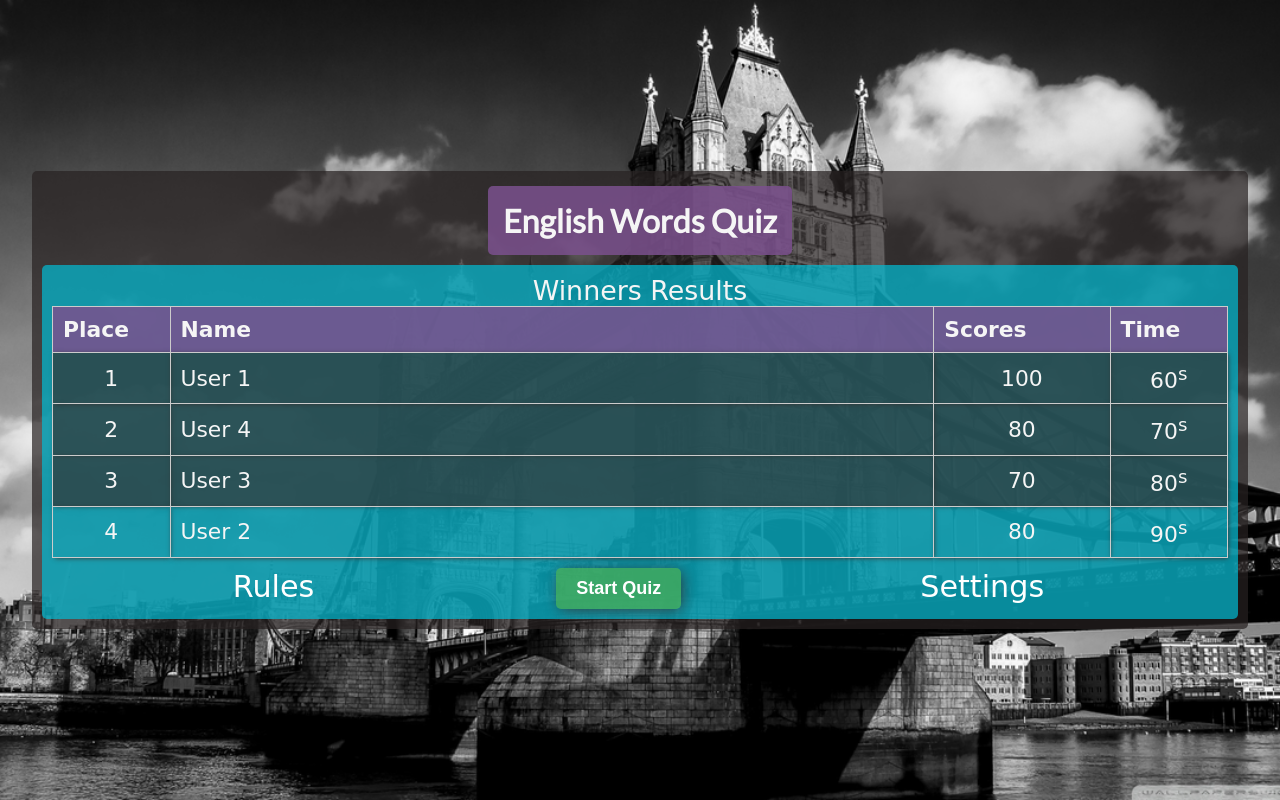
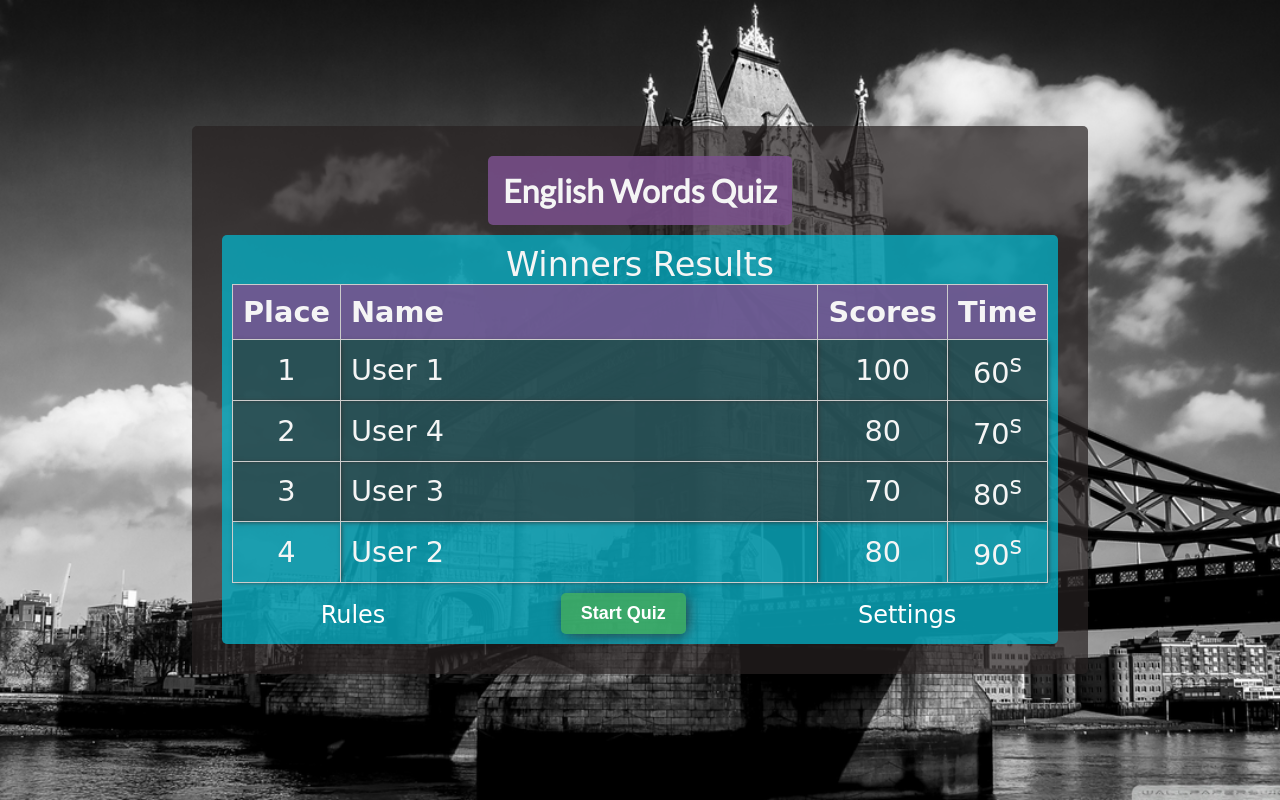
Before and after one commit to vladar21/english-words-quiz, a plain HTML site: page index.html in a window 1280 px wide. Drawn offline with Linux system fonts and the light colour scheme; a web font is replaced by a local one.

Commit message:
style: work with table width and font-size

```diff
--- a/assets/css/style.css
+++ b/assets/css/style.css
@@ -313,7 +313,7 @@
 #statistic-window {
     /* display: flex; */
     width: 100%;
-    font-size: 210%;
+    /* font-size: 210%; */
 }
 
 #winner-quiz-field {
@@ -330,8 +330,13 @@
 }
 
 /* Winner table styles */
+
+.winners-table {
+    width: 100%;
+}
+
 .winners-table caption {
-    font-size: 80%;
+    font-size: 150%;
 }
 
 /* Add some styles for the table header */
@@ -341,7 +346,7 @@
 }
 
 .winners-table tr {
-    font-size: 65%;
+    font-size: 110%;
 }
 
 .winners-table td {
@@ -384,7 +389,7 @@
 
 /* Style for statistic window controll area */
 .rules-start-settings {
-    width:90%;
+    width:100%;
     display: flex;
     flex-direction: row;
     flex-wrap: nowrap;
@@ -393,7 +398,7 @@
 
 .rules-start-settings a {
     font-family: 'Caveat', cursive;
-    font-size: 90%;
+    font-size: 150%;
     /* font-weight: bold; */
     text-decoration: none;
     color: white;
@@ -409,7 +414,7 @@
 
 
 /* Use a media query to make the table responsive */
-@media screen and (max-width: 600px) {
+/* @media screen and (max-width: 600px) { */
   /* Hide the table caption on small screens */
   /* .winners-table caption {
     display: none;
@@ -435,10 +440,17 @@
     justify-content: space-around;
     gap: 10px;
   } */
-}
+/* } */
 
 /* Add some styles for the table on large screens */
 @media screen and (min-width: 600px) {
+  .quizsquare {
+    padding: 30px;
+    padding-top: 20px;
+    border-radius: 5px;
+    width: 70%;
+  }
+
   /* Center the table on the page */
   .winners-table {
     margin: auto;
@@ -453,8 +465,12 @@
     text-align: left;
   }
 
+  .winners-table caption {
+    font-size: 210%;
+  }
+
   .winners-table tr {
-    font-size: 65%;
+    font-size: 180%;
   }
 
   .winners-table td {
```
